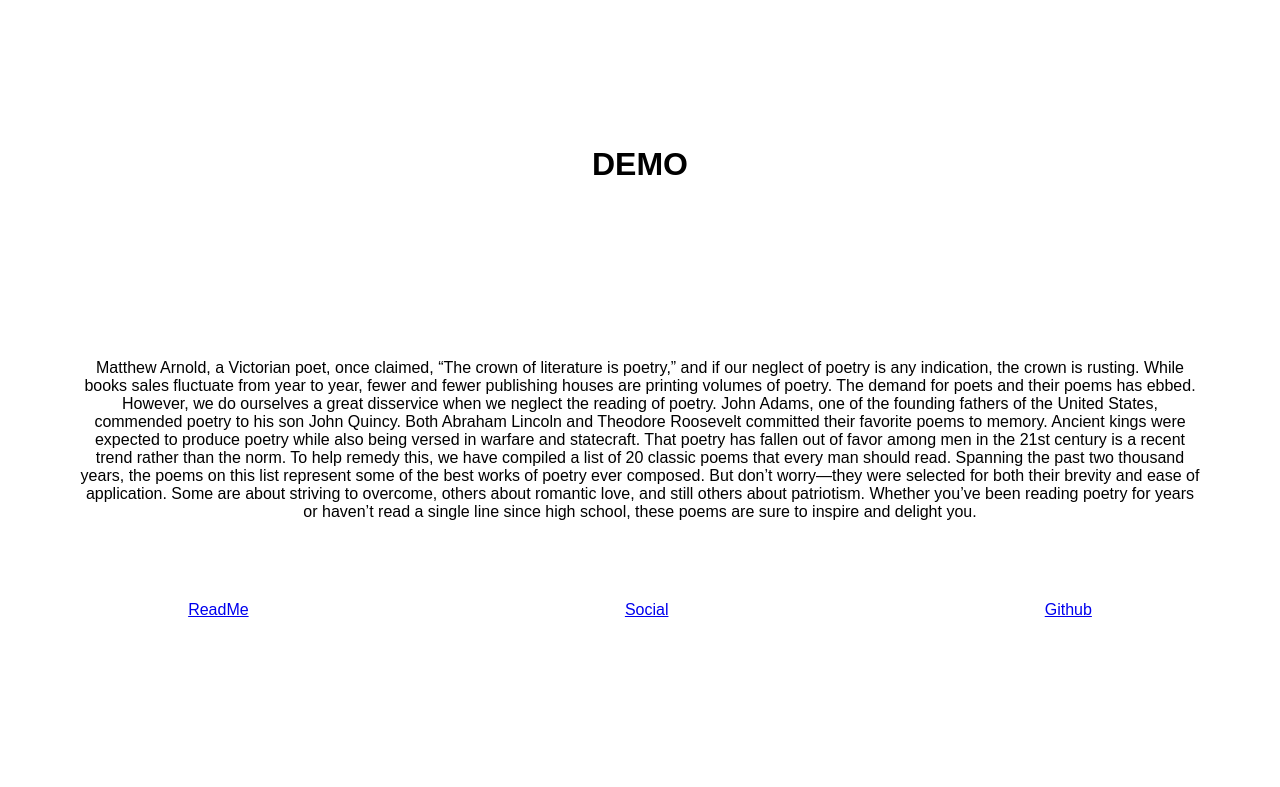
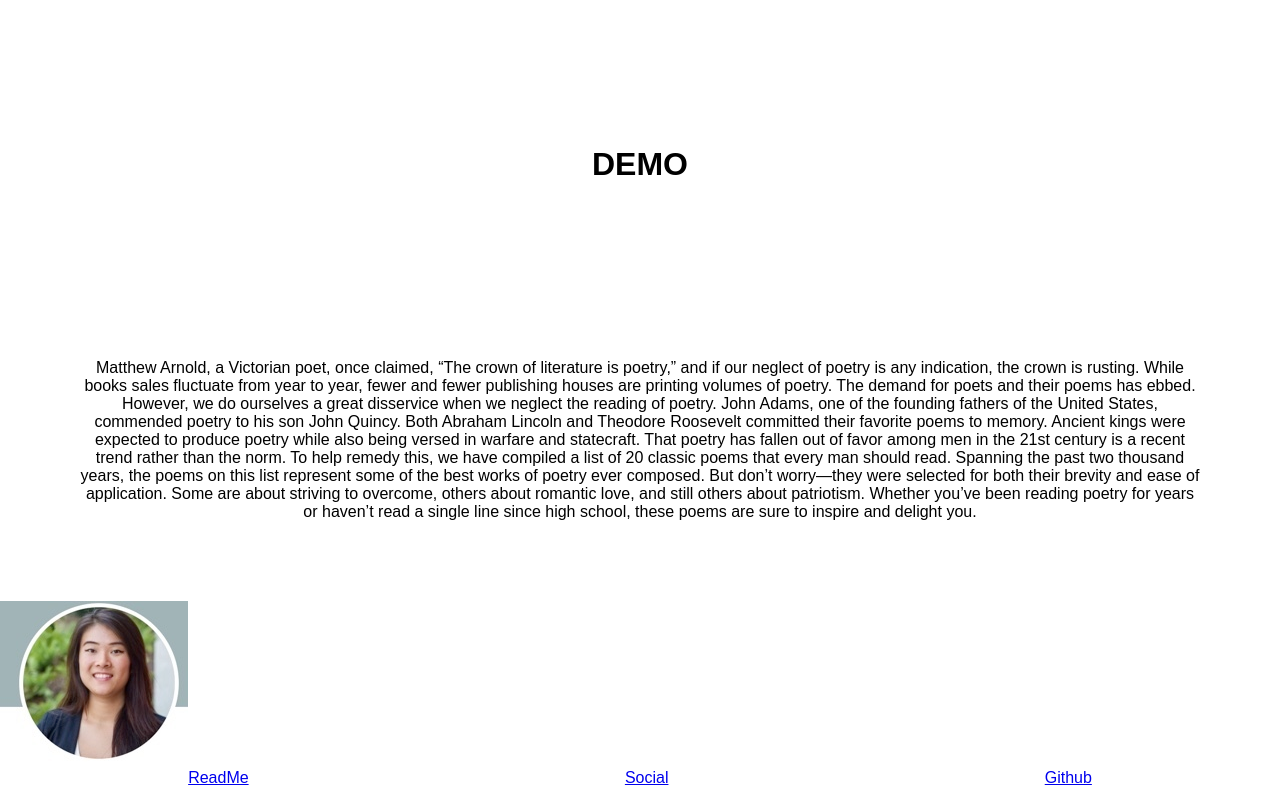
Before and after one commit to mlndz-la/Artemis-splash, a React (Create React App) app: page / in a window 1280 px wide. Shown: the part 326-1113 px from the top of the page. Before the commit the page ends 945 px from the top, so only its background shows below. Built offline with nearby package versions, Linux system fonts and the light colour scheme; the HTML template or start-up script is replaced by a standard one.

Commit message:
updated components

```diff
--- a/src/components/Footer.jsx
+++ b/src/components/Footer.jsx
@@ -4,13 +4,15 @@ const Footer = () => {
   return (
     <div className='footerwrapper'>
       <section>
-        <a href='#'>ReadMe</a>
+        <a href='https://github.com/oslabs-beta/projectArtemis/blob/main/README.md'>
+          ReadMe
+        </a>
       </section>
       <section>
         <a href='#'>Social</a>
       </section>
       <section>
-        <a href='#'>Github</a>
+        <a href='https://github.com/oslabs-beta/projectArtemis'>Github</a>
       </section>
     </div>
   );
--- a/src/components/Team.jsx
+++ b/src/components/Team.jsx
@@ -1,6 +1,7 @@
 import React from 'react';
+import MemberOne from '../images/stella.jpeg';
 
 const Team = () => {
-  return <div></div>;
+  return <img src={MemberOne}></img>;
 };
 export default Team;
```
Also changed, not shown: src/images/stella.jpeg (renamed from src/images/4E3973DA-644E-4AA7-AF0D-E08793F2B87D_4_5005_c.jpeg), 1 other file (tests, documents, lock files or other folders).
